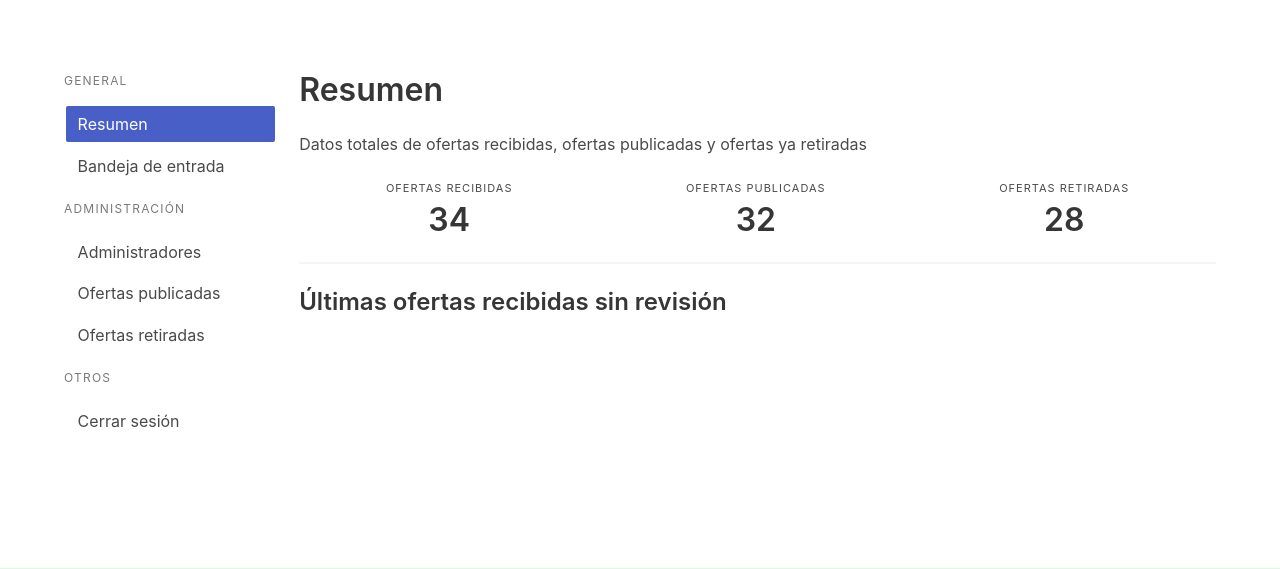
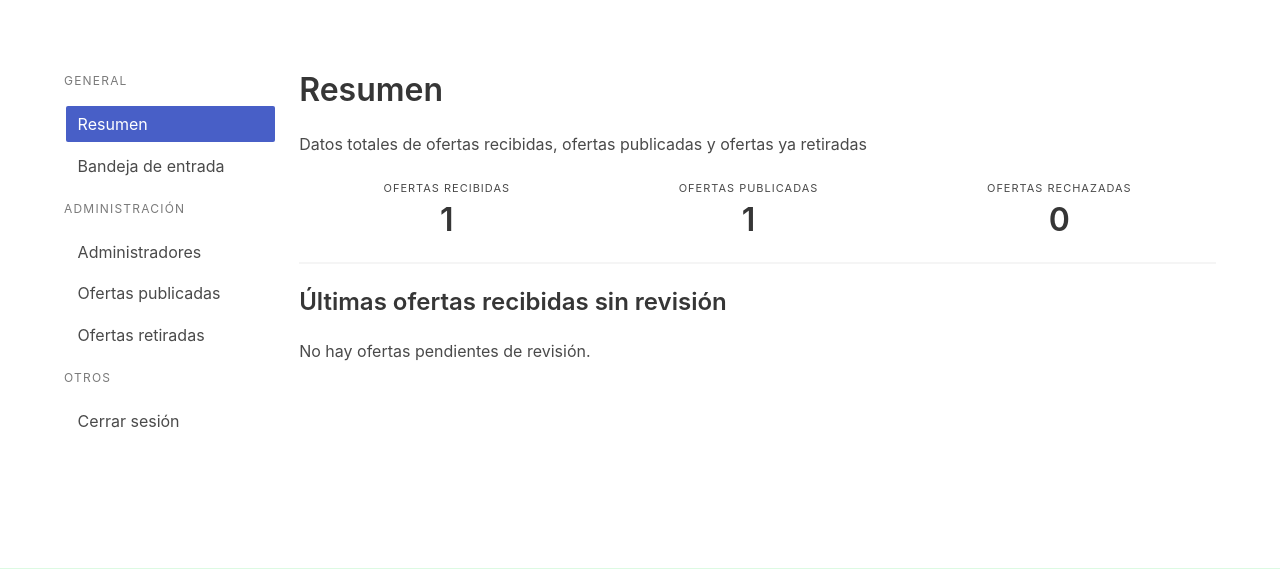
Before and after one commit to JuanjoSalvador/ad-jobs, a Flask app: page /admin in a window 1280 px wide. Shown: the part 52-621 px from the top of the page. Run offline with Flask 2, Linux system fonts and the light colour scheme; data comes from the database, SQL or seed files in the repository; both versions use the stored data as it was after the commit.

Commit message:
Bandeja de entrada y resumen de ofertas

```diff
--- a/app/admin/routes.py
+++ b/app/admin/routes.py
@@ -11,13 +11,21 @@ def login():
 @admin_bp.route('/admin',methods=['GET'])
 def admin():
     offers = Offers.get_last_offers()
-    return render_template("admin_dashboard.jinja", offers = offers)
+    count = Offers.get_last_offers().count()
+    total_offers = len(Offers.get_all())
+    published = Offers.get_approbed().count()
+    rejected = Offers.get_rejected().count()
+    return render_template("admin_dashboard.jinja",
+            offers = offers, count = count, total_offers = total_offers,
+            published = published, rejected = rejected
+        )
 
 @admin_bp.route('/admin/inbox', methods=['GET'], defaults={'page': 1})
-@admin_bp.route("/admin/inbox/<page>", methods=['GET', 'POST'])
+#@admin_bp.route("/admin/inbox/<page>", methods=['GET', 'POST'])
 def inbox(page):
-    offers = Offers.get_all()
-    return render_template("admin_inbox.jinja", offers = offers)
+    offers = Offers.get_not_reviewed()
+    count = Offers.get_not_reviewed().count()
+    return render_template("admin_inbox.jinja", offers = offers, count = count)
 
 @admin_bp.route("/admin/details/<id>", methods=['GET', 'POST'])
 def details(id):
--- a/app/admin/templates/admin_dashboard.jinja
+++ b/app/admin/templates/admin_dashboard.jinja
@@ -42,39 +42,43 @@
                         <div class="level-item has-text-centered">
                             <div>
                                 <p class="heading">Ofertas recibidas</p>
-                                <p class="title">34</p>
+                                <p class="title">{{ total_offers }}</p>
                             </div>
                         </div>
 
                         <div class="level-item has-text-centered">
                             <div>
                                 <p class="heading">Ofertas publicadas</p>
-                                <p class="title">32</p>
+                                <p class="title">{{ published }}</p>
                             </div>
                         </div>
 
                         <div class="level-item has-text-centered">
                             <div>
-                                <p class="heading">Ofertas retiradas</p>
-                                <p class="title">28</p>
+                                <p class="heading">Ofertas rechazadas</p>
+                                <p class="title">{{ rejected }}</p>
                             </div>
                         </div>
                     </div>
                     <hr class="separator" />
                     <h4 class="title is-4">Últimas ofertas recibidas sin revisión</h4>
                     {% for offer in offers %}
-                        <div class="card">
+                        <div class="card {{ 'is-green' if offer.approbed }} {{ 'is-red' if offer.approbed == False }}">
                             <div class="card-content">
                                 <a href="/admin/details/{{ offer.id }}" class="title is-4">{{ offer.job }}</a>
                                 <br /><br />
                                 <div class="content">
                                     <p>
-                                        ¿Puede pagarme ahora?
+                                        {{ offer.description }}
                                     </p>
                                 </div>
                             </div>
                         </div>
                     {% endfor %}
+
+                    {% if count == 0 %}
+                        <p>No hay ofertas pendientes de revisión.</p>
+                    {% endif %}
                     <br/>
                 </div>
             </div>
--- a/app/admin/templates/admin_offer_detail.jinja
+++ b/app/admin/templates/admin_offer_detail.jinja
@@ -30,14 +30,11 @@
                                 <li><a href="/logout">Cerrar sesión</a></li>
                             </ul>
                         </aside> #}
-                        <a href="/admin">
+                        <a href="javascript:history.back()">
                             <strong>⟵ Atrás</strong>
                         </a>
                     </div>
                 </div>
-                <pre>
-                    {{ offer }}
-                </pre>
                 <div class="column">
                     <h3 class="subtitle is-3">Vicepresidente Ejecutivo | Compu-Global-Hyper-Mega-Net</h3>
                     <p>¿Puede pagarme ahora?</p>
--- a/app/statics/css/theme.css
+++ b/app/statics/css/theme.css
@@ -24,6 +24,11 @@ nav.level div.level-item a.link:hover {
 
 .is-green {
     background-color: #0ab867;
+    color: white;
+}
+
+.is-red {
+    background-color: #ff7961;
     color: white;
 }
 
--- a/app/statics/js/request.js
+++ b/app/statics/js/request.js
@@ -2,7 +2,7 @@ const validate_offer = (id) => {
     console.log(id);
     fetch('/admin/details/' + id + '/valid')
         .then(function(response) {
-
+            window.location.href = "/admin/inbox";
         }, function(error) {
             console.log("Error!" + error)
         }
@@ -13,7 +13,7 @@ const reject_offer = (id) => {
     console.log(id);
     fetch('/admin/details/' + id + '/invalid')
         .then(function(response) {
-
+            window.location.href = "/admin/inbox";
         }, function(error) {
             console.log("Error!" + error)
         }
```
Also changed, not shown: app/admin/templates/admin_inbox.jinja (+6 -2 lines), dbase.db.
